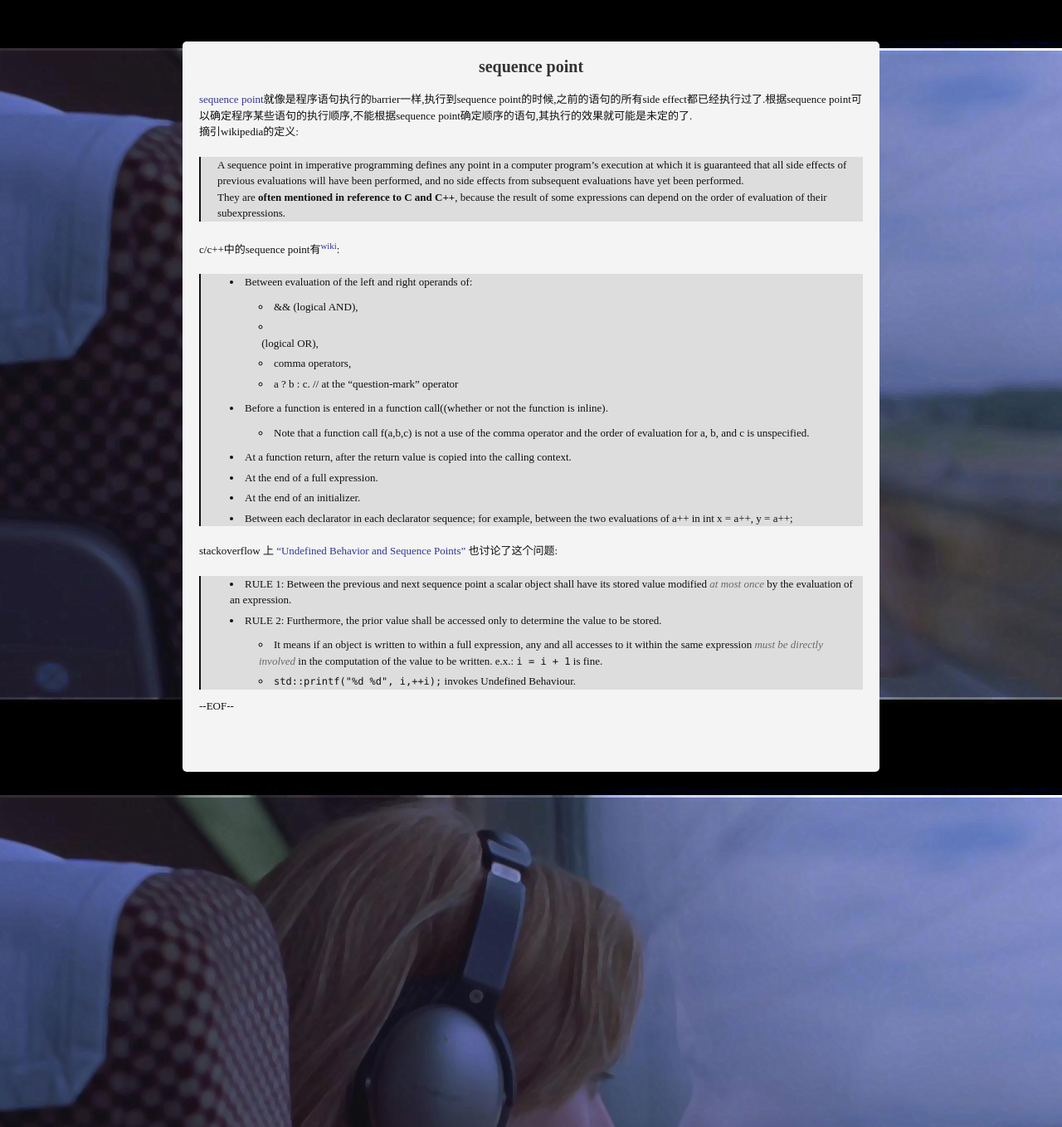
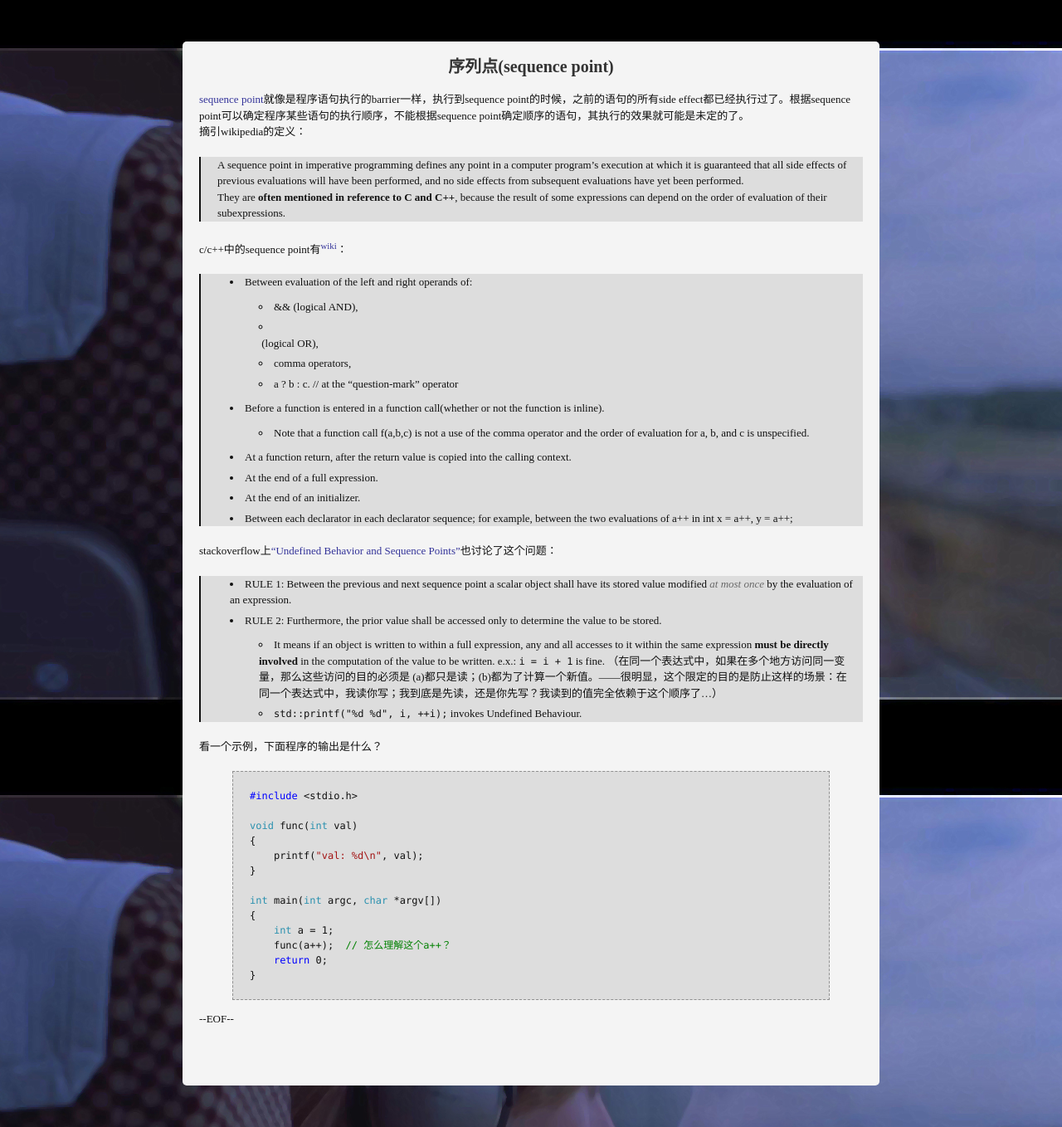
Before and after one commit to tfengmao/xanfeng, a Jekyll site: the page built from _posts/2012-03-03-seqence-point.md, in a window 1280 px wide. Shown: the whole page at 83% size. Built offline with Jekyll 4.4.1, drawn with Linux system fonts in a browser that asks for light colours; Markdown is read by kramdown in place of the engine named in the settings; comment, search, counter and statistics services are not loaded.

Commit message:
update format

```diff
--- a/_posts/2012-03-03-seqence-point.md
+++ b/_posts/2012-03-03-seqence-point.md
@@ -1,32 +1,47 @@
 ---
-title: sequence point
+title: 序列点(sequence point)
 layout: post
-tags: c c++ undefined_behaviour sequence_point
 category: coding
+tags: c cpp
 ---
 
-[sequence point](http://en.wikipedia.org/wiki/Sequence_point)就像是程序语句执行的barrier一样,执行到sequence point的时候,之前的语句的所有side effect都已经执行过了.根据sequence point可以确定程序某些语句的执行顺序,不能根据sequence point确定顺序的语句,其执行的效果就可能是未定的了.
-摘引wikipedia的定义:
+[sequence point](http://en.wikipedia.org/wiki/Sequence_point)就像是程序语句执行的barrier一样，执行到sequence point的时候，之前的语句的所有side effect都已经执行过了。根据sequence point可以确定程序某些语句的执行顺序，不能根据sequence point确定顺序的语句，其执行的效果就可能是未定的了。
+摘引wikipedia的定义：
 > A sequence point in imperative programming defines any point in a computer program's execution at which it is guaranteed that all side effects of previous evaluations will have been performed, and no side effects from subsequent evaluations have yet been performed.
 > They are **often mentioned in reference to C and C++**, because the result of some expressions can depend on the order of evaluation of their subexpressions.
 
-c/c++中的sequence point有<sup>[wiki](http://en.wikipedia.org/wiki/Sequence_point)</sup>:
-
+c/c++中的sequence point有<sup>[wiki](http://en.wikipedia.org/wiki/Sequence_point)</sup>：
 > * Between evaluation of the left and right operands of:
 >	* && (logical AND),
 >	* || (logical OR),
 >	* comma operators,
 >	* a ? b : c. // at the "question-mark" operator
-> * Before a function is entered in a function call((whether or not the function is inline).
+> * Before a function is entered in a function call(whether or not the function is inline).
 >	* Note that a function call f(a,b,c) is not a use of the comma operator and the order of evaluation for a, b, and c is unspecified.
 > * At a function return, after the return value is copied into the calling context.
 > * At the end of a full expression.
 > * At the end of an initializer.
 > * Between each declarator in each declarator sequence; for example, between the two evaluations of a++ in int x = a++, y = a++;
 
-stackoverflow 上 ["Undefined Behavior and Sequence Points"](http://stackoverflow.com/questions/4176328/undefined-behavior-and-sequence-points) 也讨论了这个问题:
-
+stackoverflow上["Undefined Behavior and Sequence Points"](http://stackoverflow.com/questions/4176328/undefined-behavior-and-sequence-points)也讨论了这个问题：
 > * RULE 1: Between the previous and next sequence point a scalar object shall have its stored value modified *at most once* by the evaluation of an expression.
 > * RULE 2: Furthermore, the prior value shall be accessed only to determine the value to be stored.
->	* It means if an object is written to within a full expression, any and all accesses to it within the same expression *must be directly involved* in the computation of the value to be written. e.x.: `i = i + 1` is fine.
->	* `std::printf("%d %d", i,++i);` invokes Undefined Behaviour.
+>	* It means if an object is written to within a full expression, any and all accesses to it within the same expression **must be directly involved** in the computation of the value to be written. e.x.: `i = i + 1` is fine. （在同一个表达式中，如果在多个地方访问同一变量，那么这些访问的目的必须是 (a)都只是读；(b)都为了计算一个新值。——很明显，这个限定的目的是防止这样的场景：在同一个表达式中，我读你写；我到底是先读，还是你先写？我读到的值完全依赖于这个顺序了...）
+>	* `std::printf("%d %d", i, ++i);` invokes Undefined Behaviour.
+
+看一个示例，下面程序的输出是什么？
+{% highlight c %}
+#include <stdio.h>
+
+void func(int val)
+{
+    printf("val: %d\n", val);
+}
+
+int main(int argc, char *argv[])
+{
+    int a = 1;
+    func(a++);	// 怎么理解这个a++？
+    return 0;
+}
+{% endhighlight %}
```
